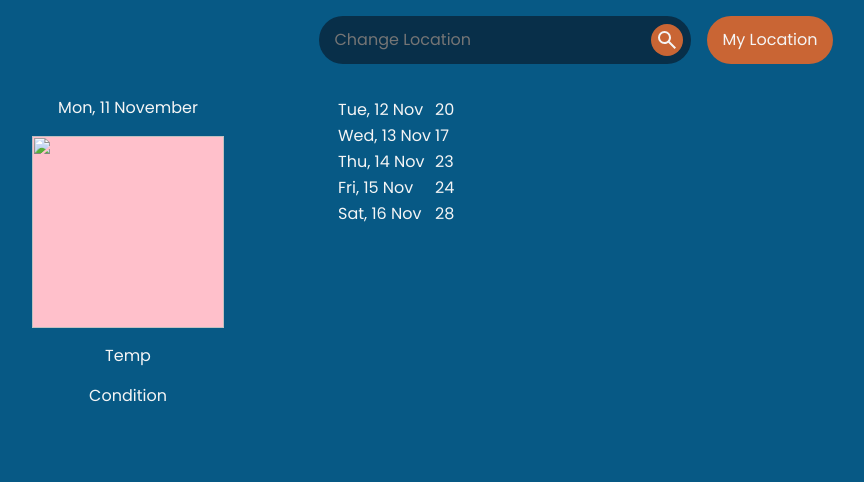
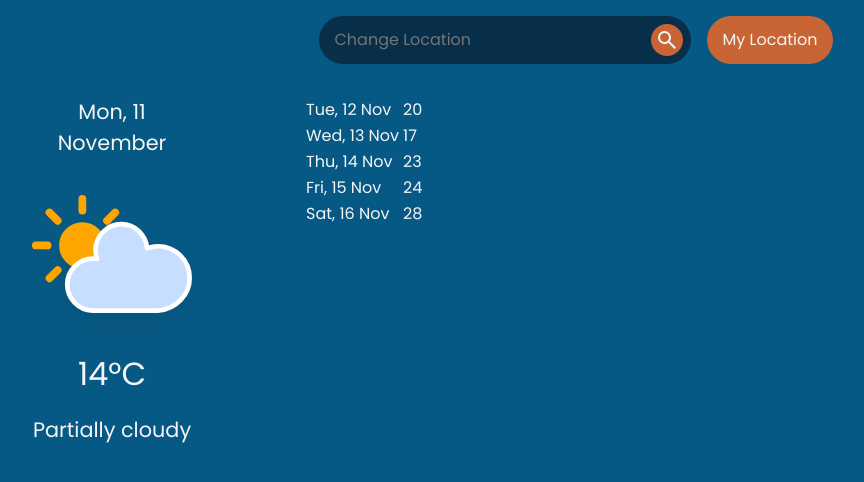
Before and after one commit to illtrythisout/odin-weather, a website built with webpack: page src/template.html in a window 1280 px wide. Shown: the whole page, without its empty margins (64-928 px from the left). Built offline with nearby package versions, Linux system fonts and the light colour scheme; no server answers.

Commit message:
Complete current section styling

```diff
--- a/src/index.js
+++ b/src/index.js
@@ -2,6 +2,6 @@ import './styles.css';
 import { setClientWeatherInfo, clientWeather } from './logic/weather-logic';
 
 console.log(clientWeather);
-await setClientWeatherInfo('cologne').then(() => {
+await setClientWeatherInfo('sao paolo').then(() => {
   console.log(clientWeather);
 });
--- a/src/styles.css
+++ b/src/styles.css
@@ -116,10 +116,21 @@ body {
 
   padding: var(--default-padding) calc(6 * var(--default-padding));
 }
+.currentWeatherContainer > .current {
+  text-align: center;
+  font-size: 1.3rem;
+}
 .currentWeatherContainer > img {
-  --size: 12rem;
+  --size: 10rem;
+
+  display: flex;
+  justify-content: center;
+  align-items: center;
+
   height: var(--size);
   width: var(--size);
-
-  background-color: pink;
+  max-width: none;
 }
+.currentWeatherContainer > .temp {
+  font-size: 2rem;
+}
--- a/src/template.html
+++ b/src/template.html
@@ -15,9 +15,9 @@
     </header>
     <div class="currentWeatherContainer container">
         <p class="date current">Mon, 11 November</p>
-        <img src="#" alt="" class="icon current">
-        <p class="temp current">Temp</p>
-        <p class="condition current">Condition</p>
+        <img src="./images/weather-icons/partly-cloudy-day.svg" alt="" class="icon current">
+        <p class="temp current">14°C</p>
+        <p class="condition current">Partially cloudy</p>
     </div>
     <div class="forecastWeatherContainer container">
         <table><tbody>
```
Also changed, not shown: src/images/weather-icons/clear-day.svg (added), src/images/weather-icons/clear-night.svg (added), src/images/weather-icons/cloudy.svg (added), src/images/weather-icons/fog.svg (added), src/images/weather-icons/partly-cloudy-day.svg (added), src/images/weather-icons/partly-cloudy-night.svg (added), src/images/weather-icons/rain.svg (added), src/images/weather-icons/snow.svg (added), src/images/weather-icons/wind.svg (added).
